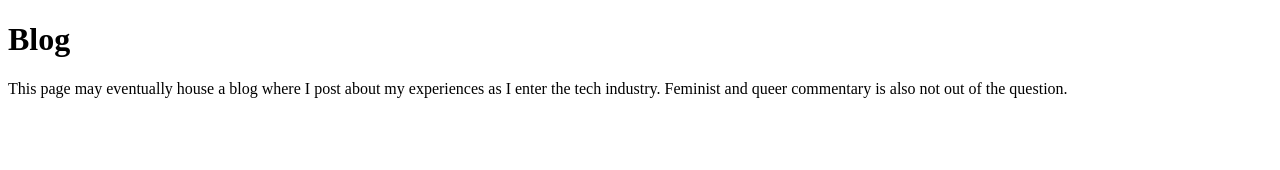
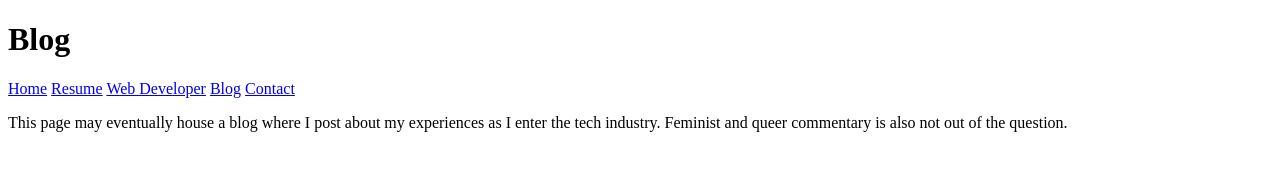
Before and after one commit to katekourbatova/katekourbatova.github.io, a plain HTML site: page blog.html in a window 1280 px wide. Drawn offline with Linux system fonts and the light colour scheme.

Commit message:
Add forgotten nav bar to blog page, fix formatting in web developer page, tweak dimensions of text area in contact page.

```diff
--- a/blog.html
+++ b/blog.html
@@ -7,6 +7,13 @@
 	<header>
 		<h1>Blog</h1>
 	</header>
+	<nav>
+		<a href="index.html">Home</a>
+		<a href="resume.html">Resume</a>
+		<a href="webdev.html">Web Developer</a>
+		<a href="blog.html">Blog</a>
+		<a href="contact.html">Contact</a>
+	</nav>
 	<main>
 		<p>This page may eventually house a blog where I post about my experiences as I enter the tech industry. Feminist and queer commentary is also not out of the question.</p>
 	</main>
```
Also changed, not shown: contact.html (+2 -1 lines), webdev.html (+1 -1 lines).
